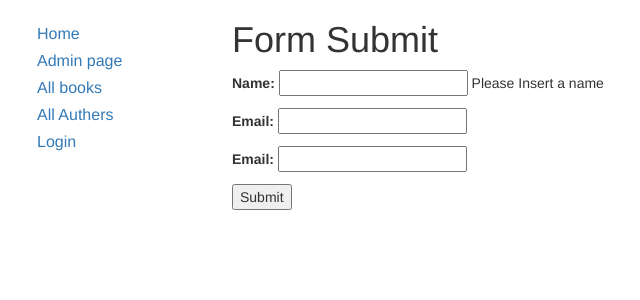
After one commit to Hassanzadeh-sd/Bookshop, a Django app: page /book/test in a window 1280 px wide. The commit adds this page. Shown: the top 300 px of the page, without its empty margins (33-673 px from the left). Run offline with Django 3.2, Linux system fonts and the light colour scheme; some libraries are stand-ins or nearby versions.

Commit message:
final_faradars

```diff
--- /dev/null
+++ b/app/forms.py
@@ -0,0 +1,16 @@
+from django import forms
+from django.core import validators
+
+def must_be_empty(value):
+    if value:
+        raise forms.ValidationError("is not empty")
+
+class TestForm(forms.Form):
+    name= forms.CharField(label="Name", help_text="Please Insert a name" , required=False, validators=[must_be_empty])
+    email=forms.EmailField(required=True, label="Email",validators=[validators.EmailValidator])
+    verify=forms.EmailField(required=True, label="Email",validators=[validators.EmailValidator])
+
+    def clean(self):
+        cleaned_data= super().clean()
+        if cleaned_data['email'] != cleaned_data['verify']:
+            raise forms.ValidationError("Not same Emails")
--- a/app/templates/app/author.html
+++ b/app/templates/app/author.html
@@ -1,7 +1,7 @@
 {% extends "app/layout.html" %}
 
 {% block content %}
-<h1>{{ test }}</h1>
+<h1>Authors</h1>
 <ul>
 {% for author in author_list %}
     <li><a href="{{ author.get_absolute_url }}" > {{ author.first_name }} -- {{ author.last_name}} </a></li>
--- /dev/null
+++ b/app/templates/app/form.html
@@ -0,0 +1,11 @@
+{% extends "app/layout.html" %}
+{% block content %}
+
+<h1>Form Submit</h1>
+<form action="" method="POST">
+    {% csrf_token %}
+    {{ form.as_p }}
+    <input type="submit" value="Submit">
+</form>
+
+{% endblock content %}
--- a/app/templates/app/layout.html
+++ b/app/templates/app/layout.html
@@ -24,6 +24,12 @@
             <li><a href="/admin">Admin page</a></li>
             <li><a href="{% url 'app:book-list' %}">All books</a></li>
             <li><a href="{% url 'app:author' %}">All Authers</a></li>
+            {% if user.is_authenticated %}
+              <li> User : {{ user.get_username }}
+              <li><a href="{% url 'logout' %}?next={{request.path}}">Logout</a></li>
+            {% else %}
+              <li><a href="{% url 'login' %}?next={{request.path}}">Login</a></li>
+            {% endif %}
         </ul>
     {% endblock %}
     </div>
--- a/app/urls.py
+++ b/app/urls.py
@@ -6,6 +6,7 @@ app_name= "app"
 urlpatterns = [
     # ex : /book/
     url(r'^$', views.Index, name="Index"),
+    url(r'^test$', views.test, name="test"),
     # ex : /book/list
     url(r'^list/$', views.Book_list, name="book-list"),
     # ex : /book/1/
--- a/app/views.py
+++ b/app/views.py
@@ -2,6 +2,9 @@ from django.shortcuts import render, get_object_or_404
 from django.http import HttpResponse
 from . import models
 from django.views.generic import TemplateView
+from django.contrib.auth.decorators import login_required
+from django.utils.translation import ugettext_lazy as _
+from . import forms
 
 def Index(request):
     context = {
@@ -13,7 +16,7 @@ def Index(request):
 
     return render(request,'app/index.html' , context)
 
-
+@login_required
 def Book_list(request):
     context = {
     'book_list' : models.Book.objects.all()
@@ -27,6 +30,15 @@ def Book_detail(request , pk):
     }
 
     return render(request,'app/book_detail.html' , context)
+
+
+def test(request):
+    if request.method == "POST":
+        form = forms.TestForm(request.POST)
+    else:
+        form = forms.TestForm()
+
+    return render(request, 'app/form.html', {'form': form})
 
 
 def Author(request):
--- a/bookshop/settings.py
+++ b/bookshop/settings.py
@@ -119,3 +119,4 @@ USE_TZ = True
 # https://docs.djangoproject.com/en/1.11/howto/static-files/
 
 STATIC_URL = '/static/'
+LOGIN_REDIRECT_URL = "/book/"
```
Also changed, not shown: app/models.py (+7 -0 lines), app/templates/app/author_detail.html (+7 -0 lines), templates/registration/layout.html (+9 -4 lines), db.sqlite3.
